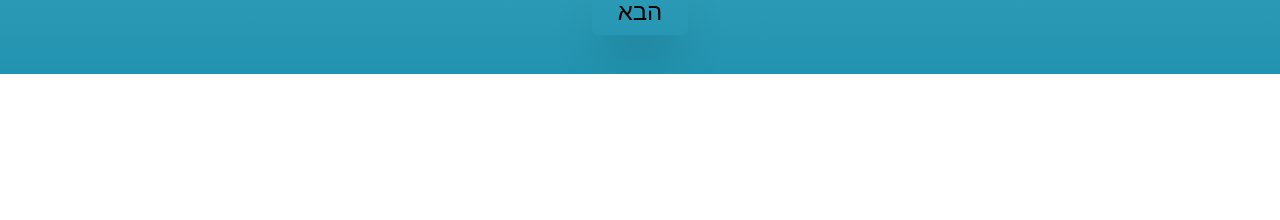
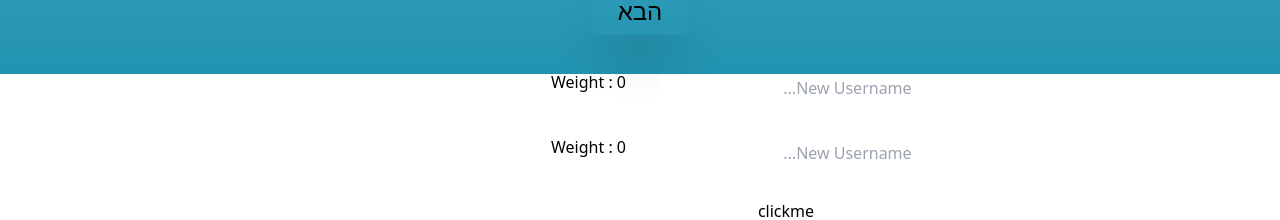
Before and after one commit to Cargo-Planners/CargoPlanner, a React (Create React App) app: page /home in a window 1280 px wide. Shown: the part 726-946 px from the top of the page. Before the commit the page ends 800 px from the top, so only its background shows below. Built offline with nearby package versions, Linux system fonts and the light colour scheme; what @material-tailwind/react would draw is missing.

Commit message:
Multiple redux input working

```diff
--- a/src/components/BasicData/BasicData.js
+++ b/src/components/BasicData/BasicData.js
@@ -8,13 +8,15 @@ import { useDispatch, useSelector } from "react-redux";
 import {
   increment,
   decrement,
-  updateState,
+  updateEmptyWeight,
+  updateIndex,
 } from "../../redux/EditBasicDataSlice";
 
 import plus from "../../icons/plusIcon.png";
 import minus from "../../icons/minusIcon.png";
 
 import DataBox from "../dataDisplay/DataBox";
+import { useState } from "react";
 
 const configs = [
   { value: "1", label: "תצורה 1" },
@@ -31,8 +33,11 @@ const people = [
 ];
 
 const BasicData = () => {
-  const { countPeople } = useSelector((state) => state.basicData);
-  const { emptyWeight } = useSelector((state) => state.basicData);
+  const { countPeople, emptyWeight, index } = useSelector(
+    (state) => state.basicData
+  );
+  const [EmptyWeight, setEmptyWeight] = useState(0);
+  const [Index, setIndex] = useState(0);
   const dispatch = useDispatch();
   return (
     <div id="main-css" className="coolGrad">
@@ -63,6 +68,33 @@ const BasicData = () => {
         </div>
         <FuelData />
         <input id="next-button" type="submit" value="הבא" />
+
+        <input
+          type="text"
+          placeholder="New Username..."
+          onChange={(event) => {
+            setEmptyWeight(event.target.value);
+          }}
+        />
+        <h1>Weight : {emptyWeight}</h1>
+
+        <input
+          type="text"
+          placeholder="New Username..."
+          onChange={(event) => {
+            setIndex(event.target.value);
+          }}
+        />
+        <h1>Weight : {index}</h1>
+
+        <button
+          onClick={() => {
+            dispatch(updateEmptyWeight(EmptyWeight));
+            dispatch(updateIndex(Index));
+          }}
+        >
+          clickme
+        </button>
       </div>
     </div>
   );
--- a/src/redux/EditBasicDataSlice.js
+++ b/src/redux/EditBasicDataSlice.js
@@ -3,10 +3,12 @@ import { createSlice } from "@reduxjs/toolkit";
 const initialState = {
   countPeople: 0,
   emptyWeight: 0,
+  index: 0,
 };
 
 const EditBasicDataSlice = createSlice({
   name: "basicData",
+
   initialState,
   reducers: {
     increment: (state) => {
@@ -15,9 +17,16 @@ const EditBasicDataSlice = createSlice({
     decrement: (state) => {
       state.countPeople -= 1;
     },
-    updateState: (state, action) => {
+    updateEmptyWeight: (state, action) => {
       if (!isNaN(action.payload)) {
         state.emptyWeight = action.payload;
+      } else {
+        return state;
+      }
+    },
+    updateIndex: (state, action) => {
+      if (!isNaN(action.payload)) {
+        state.index = action.payload;
       } else {
         return state;
       }
@@ -25,5 +34,6 @@ const EditBasicDataSlice = createSlice({
   },
 });
 
-export const { increment, decrement, updateState } = EditBasicDataSlice.actions;
+export const { increment, decrement, updateEmptyWeight, updateIndex } =
+  EditBasicDataSlice.actions;
 export default EditBasicDataSlice.reducer;
```
